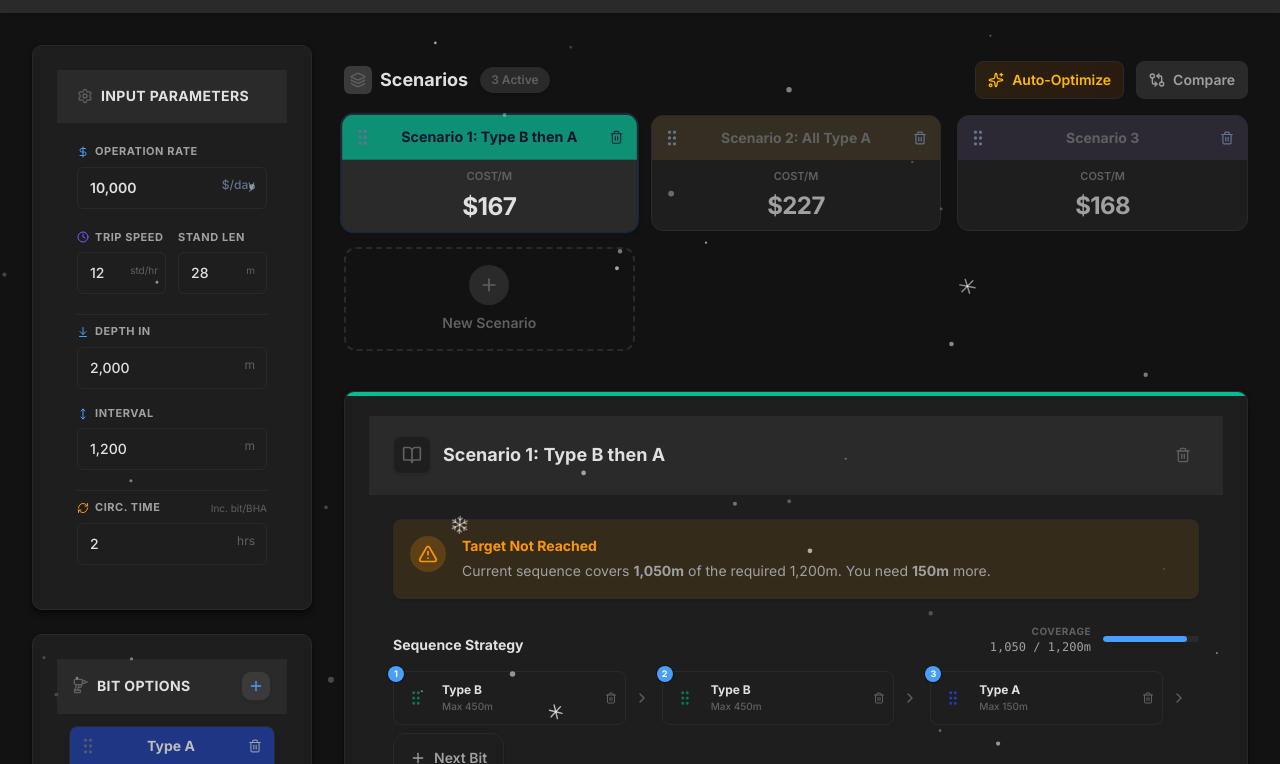
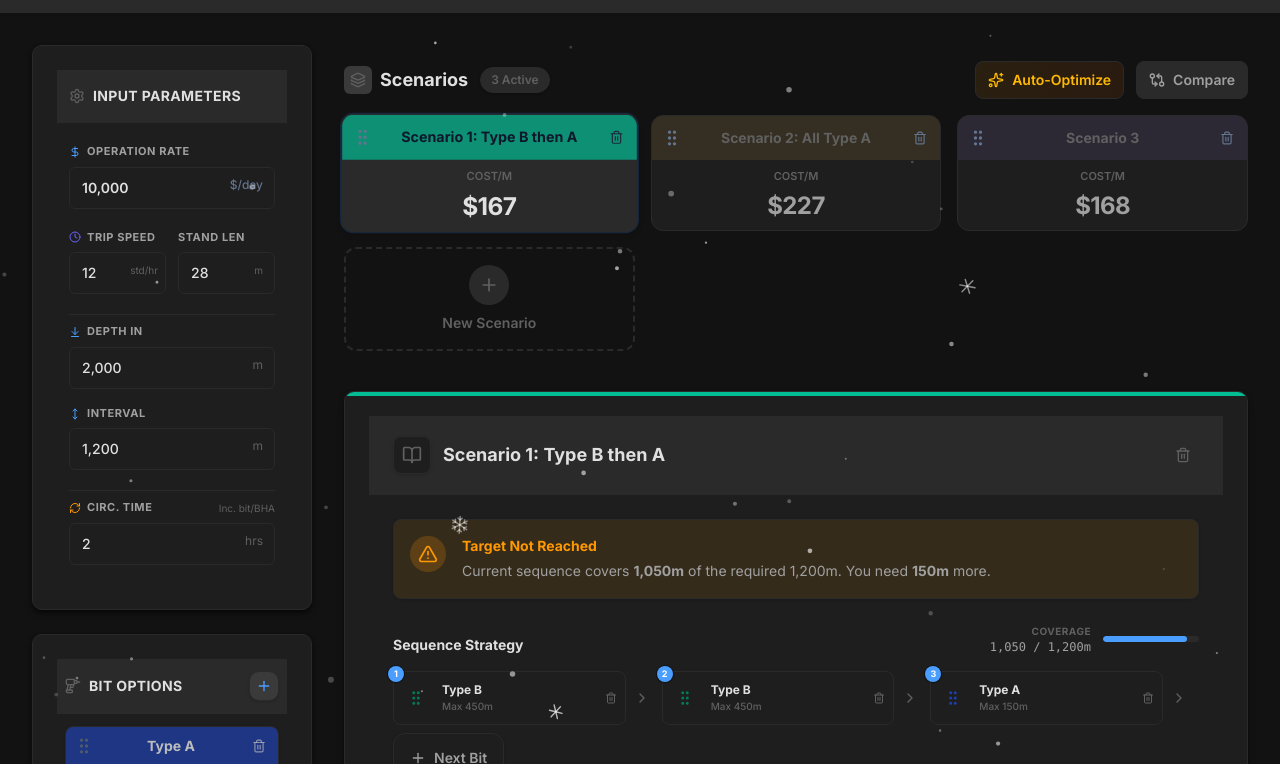
Before and after one commit to son-n-pham/drillcost, a React (Vite) app: page / in a window 1280 px wide. Shown: the part 52-816 px from the top of the page. Built offline with nearby package versions, Linux system fonts and the light colour scheme.

Commit message:
feat: adjust padding in BitsPanel and SettingsPanel for improved layout consistency

```diff
--- a/components/BitsPanel.tsx
+++ b/components/BitsPanel.tsx
@@ -240,7 +240,7 @@ const BitsPanel: React.FC<BitsPanelProps> = ({ bits, setBits, onRemoveBit, depth
 
   return (
     <div className="card h-full flex flex-col">
-      <div className="px-4 py-3 border-b border-slate-100 dark:border-[var(--bh-border)] bg-slate-50/50 dark:bg-[var(--bh-surface-1)] flex items-center justify-between">
+      <div className="px-2 py-3 border-b border-slate-100 dark:border-[var(--bh-border)] bg-slate-50/50 dark:bg-[var(--bh-surface-1)] flex items-center justify-between">
         <div className="flex items-center gap-2">
           <Drill className="w-4 h-4 text-slate-500 dark:text-[var(--bh-text-mute)]" />
           <h2 className="font-bold text-sm text-slate-800 dark:text-[var(--bh-text)] uppercase tracking-wide">Bit Options</h2>
@@ -260,7 +260,7 @@ const BitsPanel: React.FC<BitsPanelProps> = ({ bits, setBits, onRemoveBit, depth
         </div>
       </div>
 
-      <div className="p-3 flex-1 overflow-y-auto">
+      <div className="px-2 py-3 flex-1 overflow-y-auto">
         <DndContext
           sensors={sensors}
           collisionDetection={closestCenter}
--- a/components/SettingsPanel.tsx
+++ b/components/SettingsPanel.tsx
@@ -41,12 +41,12 @@ const SettingsPanel: React.FC<SettingsPanelProps> = ({ params, setParams, depthU
 
   return (
     <div className="card transition-colors duration-300">
-      <div className="px-5 py-4 border-b border-slate-100 dark:border-[var(--bh-border)] bg-slate-50/50 dark:bg-[var(--bh-surface-1)] flex items-center gap-2">
+      <div className="px-3 py-4 border-b border-slate-100 dark:border-[var(--bh-border)] bg-slate-50/50 dark:bg-[var(--bh-surface-1)] flex items-center gap-2">
         <Settings className="w-4 h-4 text-slate-500 dark:text-[var(--bh-text-mute)]" />
         <h2 className="font-bold text-sm text-slate-800 dark:text-[var(--bh-text)] uppercase tracking-wide">Input Parameters</h2>
       </div>
 
-      <div className="p-5 space-y-5">
+      <div className="px-3 py-5 space-y-5">
 
         {/* Operation Cost */}
         <div className="group">
```
